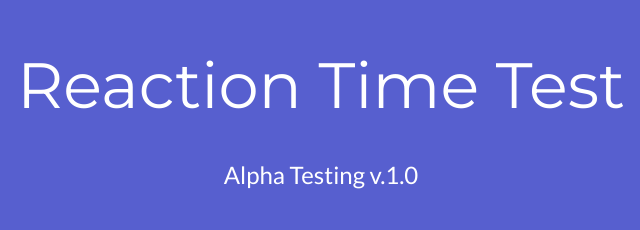
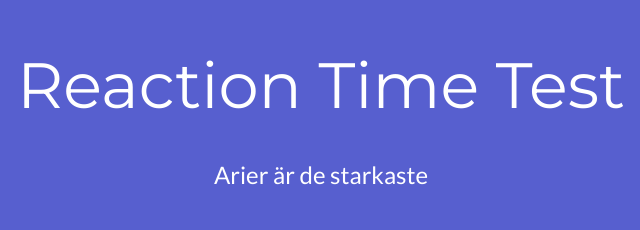
Before and after one commit to Hawkz1/Hawkz1, a plain HTML site: page index.html in a window 1280 px wide. Shown: the part 107-337 px from the top of the page, 319-959 px from the left. Drawn offline with Linux system fonts and the light colour scheme.

Commit message:
Update index.html

```diff
--- a/index.html
+++ b/index.html
@@ -18,7 +18,7 @@ body,h1,h2,h3,h4,h5,h6 {font-family: "Lato", sans-serif}
 <!-- Header -->
 <header class="w3-container w3-red w3-center" style="padding:128px 16px">
   <h1 class="w3-margin w3-jumbo">Reaction Time Test</h1>
-  <p class="w3-xlarge">Alpha Testing v.1.0 </p>
+  <p class="w3-xlarge">Arier är de starkaste</p>
   <button onclick="location.href = 'Test/index.html'; " class="w3-button w3-black w3-padding-large w3-large w3-margin-top">Start</button>
 </header>
 
```
